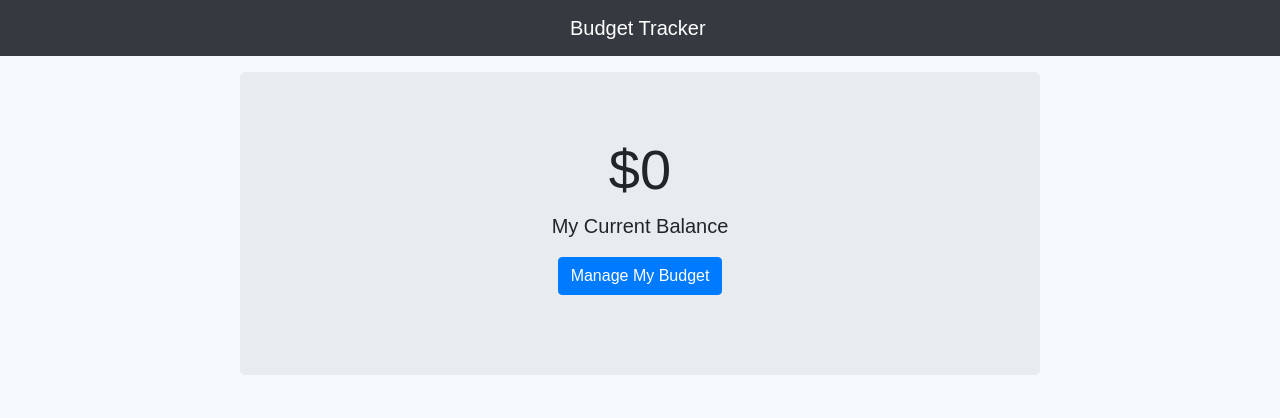
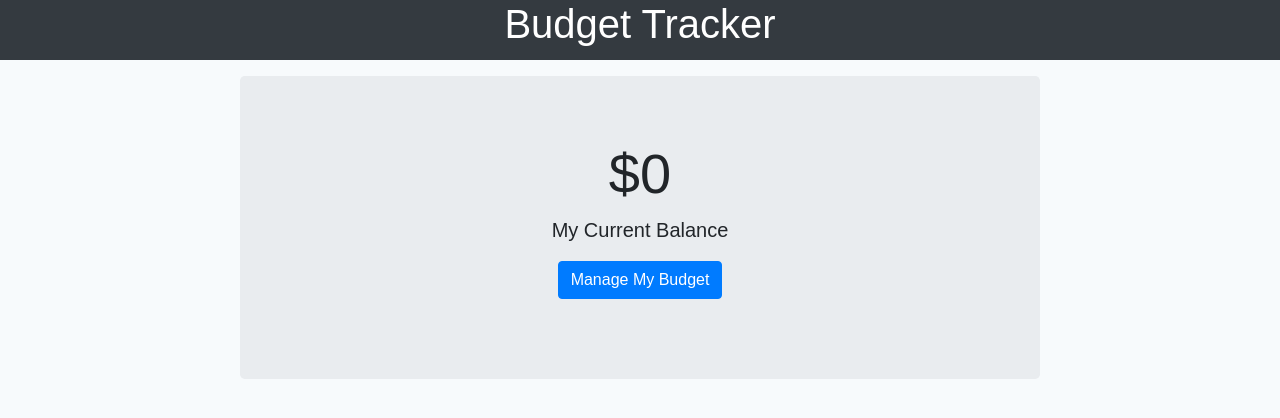
Before and after one commit to Dkallen117/progressive-Budget, a website: page public/index.html in a window 1280 px wide. Drawn offline with nearby package versions, Linux system fonts and the light colour scheme; no server answers.

Commit message:
fixed layout and adding dollar sign to amount value

```diff
--- a/public/index.html
+++ b/public/index.html
@@ -21,19 +21,15 @@
 
 <body>
 
-    <nav class="navbar navbar-expand-lg navbar-dark bg-dark text-center">
-        <div class="container">
-            <a class="navbar-brand" href="index.html">
-                Budget Tracker
-            </a>
-        </div>
-    </nav>
+    <header class="bg-dark text-center">
+        <h1>Budget Tracker</h1>
+    </header>
 
     <!-- Main Body-->
     <div class="wrapper my-3">
         <div class="jumbotron">
             <div class="container">
-                <h1 class="display-4">$<span id="total">0</span></h1>
+                <h2 class="display-4">$<span id="total">0</span></h2>
                 <p class="lead">My Current Balance</p>
                 <p>
                     <button class="btn btn-primary" type="button" data-toggle="collapse" data-target="#collapseExample"
--- a/public/index.js
+++ b/public/index.js
@@ -33,7 +33,7 @@ function populateTable() {
     let tr = document.createElement("tr");
     tr.innerHTML = `
       <td>${transaction.name}</td>
-      <td>${transaction.value}</td>
+      <td>${'$' + transaction.value}</td>
     `;
 
     tbody.appendChild(tr);
--- a/public/styles.css
+++ b/public/styles.css
@@ -1,3 +1,5 @@
+/* Global Selectors */
+
 *, *::before, *::after {
   box-sizing: border-box;
 }
@@ -15,6 +17,18 @@ button, input {
 
 form {
   margin-top: 25px;
+}
+
+h1 {
+
+color: white;
+
+}
+
+header {
+
+  height: 60px;
+
 }
 
 label {
@@ -43,14 +57,11 @@ table {
   width: 100%;
 }
 
+/* Class Selectors */
+
 .error {
   color: red;
 }
-
-.navbar-brand {
-  margin-left: 485px;
-}
-
 
 .wrapper {
   margin: 0 auto;
```
